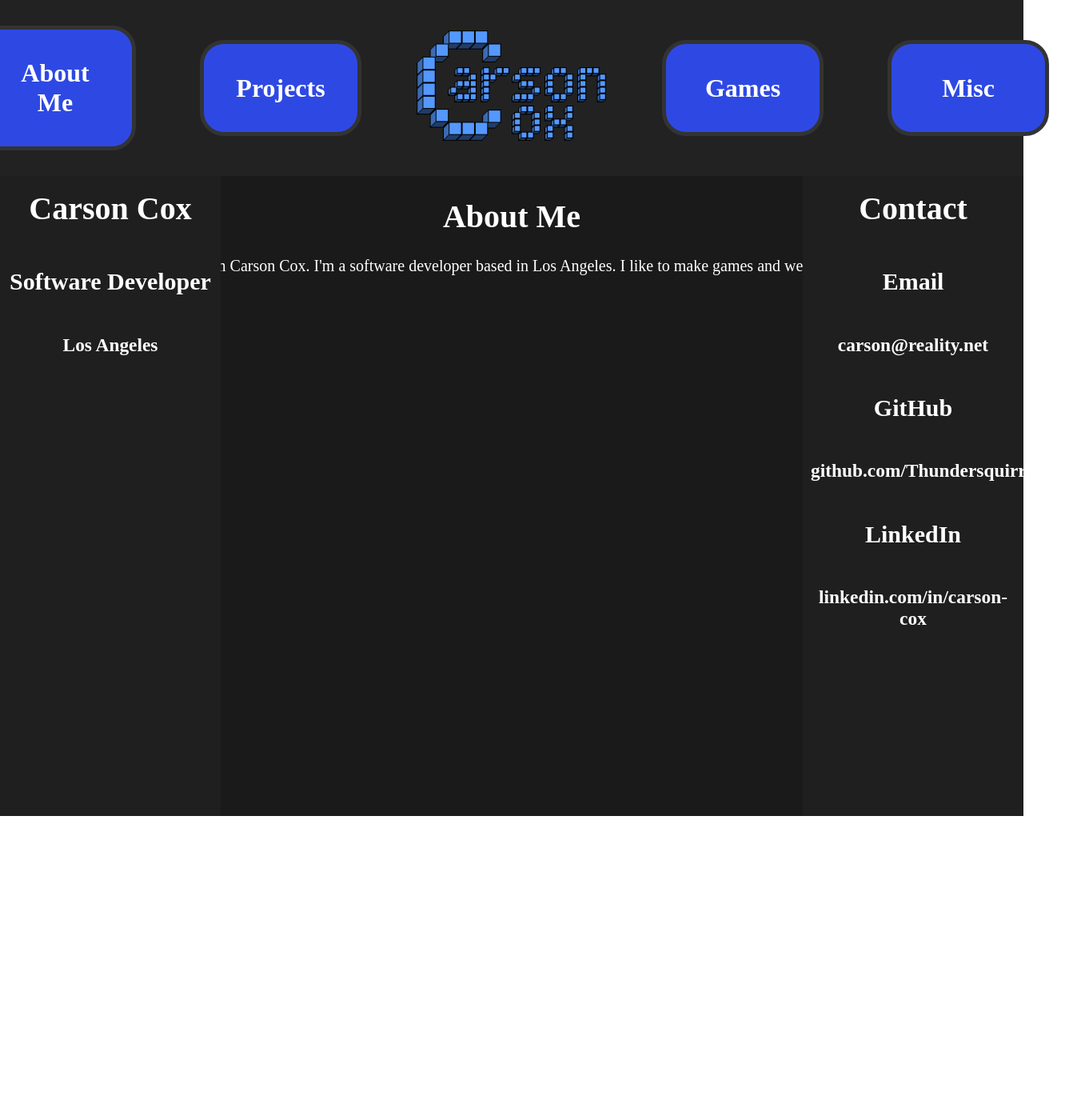
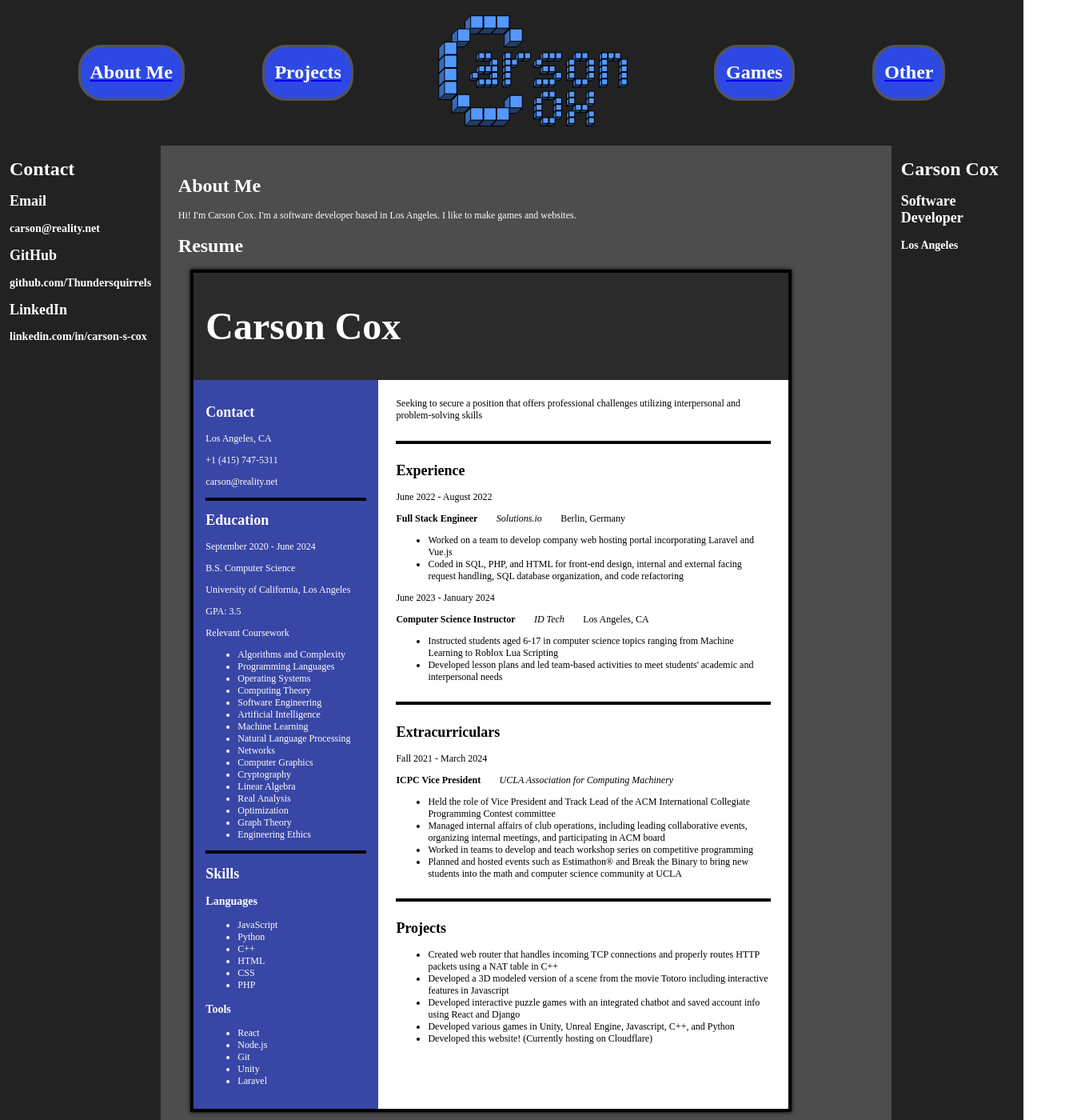
Before and after one commit to Thundersquirrels/carsonwebsite, a React (Create React App) app: page /about in a window 1280 px wide. Shown: the top 1400 px of the page at 80% size, 1352 px wide, since content can reach past the window. Before the commit the page ends 1020 px from the top, so only its background shows below. Built offline with nearby package versions, Linux system fonts and the light colour scheme.

Commit message:
All around layout improvements

```diff
--- a/src/App.js
+++ b/src/App.js
@@ -4,7 +4,7 @@ import HomePage from './Pages/HomePage';
 import AboutPage from './Pages/AboutPage';
 import GamesPage from './Pages/GamesPage';
 import ProjectsPage from './Pages/ProjectsPage';
-import MiscPage from './Pages/MiscPage';
+import OtherPage from './Pages/OtherPage';
 
 function App() {
     return (
@@ -13,7 +13,7 @@ function App() {
             <Route path="/about" element={<AboutPage />} />
             <Route path="/games" element={<GamesPage />} />
             <Route path="/projects" element={<ProjectsPage />} />
-            <Route path="/misc" element={<MiscPage />} />
+            <Route path="/other" element={<OtherPage />} />
         </Routes>
     );
 }
--- a/src/Misc/BouncingBlockScreen/BlockScreen.css
+++ b/src/Misc/BouncingBlockScreen/BlockScreen.css
@@ -9,8 +9,8 @@
 
 #TestScreen {
   position: relative;
-  height: 80vh;
-  width: 80vw;
+  width: 80%;
+  height: 50vw;
 }
 
 #Testgrid {
--- /dev/null
+++ b/src/Pages/AboutPage.css
@@ -0,0 +1,56 @@
+#Content {
+    color: white;
+    padding: 1%;
+}
+
+#Resume {
+    width: 90%;
+}
+
+#ResumeBox {
+    border: 4px solid #000000;
+    box-shadow: 0 0 5px #000000;
+    margin: 2%;
+}
+
+#Header {
+    background-color: #2b2b2b;
+    color: white;
+    padding: 1% 2%;
+    font-size: 2em;
+}
+
+#Main {
+    background-color: #4d4d4d;
+    display: flex;
+    width: 100%;
+    font-size: 1em;
+}
+
+#LeftColumn {
+    background-color: #3846a5;
+    color: white;
+    width: 30%;
+    padding: 2%;
+}
+
+#RightColumn {
+    background-color: #ffffff;
+    width: 70%;
+    padding: 3%;
+    color: black;
+}
+
+hr {
+    border: none;
+    border-top: 4px solid #000000; /* You can change the color */
+    margin: 5% 0;
+}
+
+.subtitle{
+    display: flex;
+}
+
+.subtitle > * {
+    margin: 0 5% 0 0;
+}
--- a/src/Pages/AboutPage.js
+++ b/src/Pages/AboutPage.js
@@ -1,16 +1,144 @@
 import React from 'react';
 import HUD from './HUD';
+import "./AboutPage.css";
 
-const content = (
-  <div>
+const Content = () => (
+  <div id="Content">
     <h1>About Me</h1>
     <p>Hi! I'm Carson Cox. I'm a software developer based in Los Angeles. I like to make games and websites.</p>
+    <Resume />
   </div>
 );
 
-function AboutPage() {
+const Resume = () => (
+  <div id="Resume">
+    <h1>Resume</h1>
+    <div id="ResumeBox">
+      <div id="Header">
+        <h1>Carson Cox</h1>
+      </div>
+      <div id="Main">
+        <div id="LeftColumn">
+          <div id="Contact">
+            <h2>Contact</h2>
+            <p>Los Angeles, CA</p>
+            <p>+1 (415) 747-5311</p>
+            <p>carson@reality.net</p>
+          </div>
+          <hr />
+          <div id="Education">
+            <h2>Education</h2>
+            <p>September 2020 - June 2024</p>
+            <p>B.S. Computer Science</p>
+            <p>University of California, Los Angeles</p>
+            <p>GPA: 3.5</p>
+            <p>Relevant Coursework</p>
+            <ul>
+              <li>Algorithms and Complexity</li>
+              <li>Programming Languages</li>
+              <li>Operating Systems</li>
+              <li>Computing Theory</li>
+              <li>Software Engineering</li>
+              <li>Artificial Intelligence</li>
+              <li>Machine Learning</li>
+              <li>Natural Language Processing</li>
+              <li>Networks</li>
+              <li>Computer Graphics</li>
+              <li>Cryptography</li>
+              <li>Linear Algebra</li>
+              <li>Real Analysis</li>
+              <li>Optimization</li>
+              <li>Graph Theory</li>
+              <li>Engineering Ethics</li>
+            </ul>
+          </div>
+          <hr />
+          <div id="Skills">
+            <h2>Skills</h2>
+            <h3>Languages</h3>
+            <ul>
+              <li>JavaScript</li>
+              <li>Python</li>
+              <li>C++</li>
+              <li>HTML</li>
+              <li>CSS</li>
+              <li>PHP</li>
+            </ul>
+            <h3>Tools</h3>
+            <ul>
+              <li>React</li>
+              <li>Node.js</li>
+              <li>Git</li>
+              <li>Unity</li>
+              <li>Laravel</li>
+            </ul>
+          </div>
+        </div>
+        <div id="RightColumn">
+          <div id="Summary">
+            Seeking to secure a position that offers professional challenges utilizing interpersonal and problem-solving skills
+          </div>
+          <hr />
+          <div id="Experience">
+            <h2>Experience</h2>
+            <p>June 2022 - August 2022</p>
+            <div className="subtitle">
+              <strong>Full Stack Engineer</strong>
+              <em>Solutions.io</em>
+              <p>Berlin, Germany</p>
+            </div>
+            <ul>
+              <li>Worked on a team to develop company web hosting portal incorporating Laravel and Vue.js</li>
+              <li>Coded in SQL, PHP, and HTML for front-end design, internal and external facing request handling, SQL database organization, and code refactoring</li>
+            </ul>
+            <p>June 2023 - January 2024</p>
+            <div className="subtitle">
+              <strong>Computer Science Instructor</strong>
+              <em>ID Tech</em>
+              <p>Los Angeles, CA</p>
+            </div>
+            <ul>
+              <li>Instructed students aged 6-17 in computer science topics ranging from Machine Learning to Roblox Lua Scripting</li>
+              <li>Developed lesson plans and led team-based activities to meet students' academic and interpersonal needs</li>
+            </ul>
+          </div>
+          <hr />
+          <div id="Extracurriculars">
+            <h2>Extracurriculars</h2>
+            <p>Fall 2021 - March 2024</p>
+            <div className="subtitle">
+              <strong>ICPC Vice President</strong>
+              <em>UCLA Association for Computing Machinery</em>
+            </div>
+            <ul>
+              <li>Held the role of Vice President and Track Lead of the ACM International Collegiate Programming Contest committee</li>
+              <li>Managed internal affairs of club operations, including leading collaborative events, organizing internal meetings, and participating in ACM board</li>
+              <li>Worked in teams to develop and teach workshop series on competitive programming</li>
+              <li>Planned and hosted events such as Estimathon® and Break the Binary to bring new students into the math and computer science community at UCLA</li>
+            </ul>
+          </div>
+          <hr />
+          <div id="Projects">
+            <h2>Projects</h2>
+            <ul>
+              <li>Created web router that handles incoming TCP connections and properly routes HTTP packets using a NAT table in C++</li>
+              <li>Developed a 3D modeled version of a scene from the movie Totoro including interactive features in Javascript</li>
+              <li>Developed interactive puzzle games with an integrated chatbot and saved account info using React and Django</li>
+              <li>Developed various games in Unity, Unreal Engine, Javascript, C++, and Python</li>
+              <li>Developed this website! (Currently hosting on Cloudflare)</li>
+            </ul>
+          </div>
+        </div>
+      </div>
+    </div>
+  </div>
+);
+
+const AboutPage = () => {
   return (
-    HUD({ content })
+    <HUD>
+      <Content />
+    </HUD>
   )
 };
 
--- a/src/Pages/GamesPage.js
+++ b/src/Pages/GamesPage.js
@@ -1,20 +1,33 @@
-import React from 'react';
+import React, { useRef, useState, useEffect } from 'react';
 import HUD from './HUD';
 import Chessboard from '../Games/Chess/Chessboard';
 // import DungeonCrawler from '../Games/DungeonCrawler/DungeonCrawler';
 
-const content = (
-  <div>
-    <h1>Games</h1>
-    <p>Here are some games I've made:</p>
-    {/* <DungeonCrawler /> */}
-    <Chessboard />
-  </div>
-);
+const Content = () => {
+  const parent = useRef(null);
+  const [squareSize, setSquareSize] = useState(0);
+
+  useEffect(() => {
+    if (parent.current) {
+      setSquareSize(parent.current.offsetWidth / 40);
+    }
+  }, []);
+
+  return (
+    <div id="GamesPage" ref={parent}>
+      <h1>Games</h1>
+      <p>Here are some games I've made:</p>
+      {/* <DungeonCrawler /> */}
+      <Chessboard squareSize={squareSize} style={{fontSize: '1em'}}/>
+    </div>
+  );
+};
 
 function GamesPage() {
   return (
-    HUD({ content })
+    <HUD>
+      <Content />
+    </HUD>
   )
 };
 
--- a/src/Pages/HUD.css
+++ b/src/Pages/HUD.css
@@ -1,51 +1,36 @@
 #HUD {
     background-color: #1a1a1a;
-    text-align: center;
-    color: white;
-    font-size: 20px;
-    margin: 0px;
-    border: 0px;
-    padding: 0px;
     display: flex;
     flex-direction: column;
-    width: 100vw;
-    min-height: 100vh;
-    z-index: 1;
+    font-size: 1.5vmin;
 }
 
 #TopBar {
     background-color: #222222;
-    text-align: center;
-    color: white;
-    height: 25vh;
-    padding: 10px;
-    margin: 0px;
-    font-size: 20px;
+    padding: 1em 0;
     display: flex;
-    justify-content: center;
+    justify-content: space-evenly;
     align-items: center;
-    z-index: 2;
+    width: 100%;
+}
+
+#NameLogoLink {
+    width: 20%;
 }
 
 #NameLogo {
-    width: 20vw;
-    margin: 5px 20px;
-    z-index: 3;
+    width: 100%;
 }
 
 .subpagebutton {
     background-color: #2e49e3;
     color: white;
-    padding: 15px 32px;
+    font-size: 1em;
+    padding: 0.2em 1em;
     text-align: center;
-    display: inline-block;
-    font-size: 16px;
-    margin: 10px 40px;
     cursor: pointer;
-    border-radius: 30px;
-    border: 5px solid #333;
-    width: 10vw;
-    z-index: 4;
+    border-radius: 2.5em;
+    border: 0.3em solid #545454;
 }
 
 .subpagebutton:hover {
@@ -54,43 +39,27 @@
 
 #Main {
     background-color: #1a1a1a;
-    width: 100vw;
-    min-height: 100vh;
-    color: white;
-    padding: 0px;
-    margin: 0px;
-    font-size: 20px;
-    z-index: 1;
+    display: flex;
+    justify-content: space-between;
+    width: 100%;
 }
 
 #HUDContent {
-    position: absolute;
-    width: 60vw;
-    left: 20vw;
-    display: flex;
-    flex-direction: column;
-    z-index: 1;
+    width: 100%;
 }
 
 .SideBar {
-    background-color: #1f1f1f;
-    position: absolute;
-    top: 25vh;
-    width: 20vw;
-    height: 100%;
+    background-color: #222222;
     color: white;
-    padding: 10px;
-    margin: 0px;
-    font-size: 20px;
-    display: flex;
-    flex-direction: column;
-    z-index: 2;
+    padding: 0 1em;
+    font-size: 1em;
 }
 
-#LeftSideBar {
-    left: 0px;
+#BottomBar {
+    background-color: #222222;
+    padding: 1em 0;
+    display: flex;
+    justify-content: space-evenly;
+    align-items: center;
+    width: 100%;
 }
-
-#RightSideBar {
-    right: 0px;
-}
--- a/src/Pages/HUD.js
+++ b/src/Pages/HUD.js
@@ -10,38 +10,47 @@ const SubpageButton = ({ title, link }) => {
       </div>
     </Link>
   )
-}
+};
 
-const HUD = ({ content }) => {
+const HUD = (props) => {
   return (
     <div id="HUD">
       <div id="TopBar">
         <SubpageButton title='About Me' link='/about' />
         <SubpageButton title='Projects' link='/projects' />
-        <Link to='/'>
+        <Link id="NameLogoLink" to='/'>
           <img id="NameLogo" src={'/Carson_Cox_Logo.png'} alt="Carson Cox"></img>
         </Link>
         <SubpageButton title='Games' link='/games' />
-        <SubpageButton title='Misc' link='/misc' />
+        <SubpageButton title='Other' link='/other' />
       </div>
       <div id="Main">
         <div id="LeftSideBar" className="SideBar">
-          <h1>Carson Cox</h1>
-          <h2>Software Developer</h2>
-          <h3>Los Angeles</h3>
-        </div>
-        <div id="Content">
-          {content}
-        </div>
-        <div id="RightSideBar" className="SideBar">
           <h1>Contact</h1>
           <h2>Email</h2>
           <h3>carson@reality.net</h3>
           <h2>GitHub</h2>
           <h3>github.com/Thundersquirrels</h3>
           <h2>LinkedIn</h2>
-          <h3>linkedin.com/in/carson-cox</h3>
+          <h3>linkedin.com/in/carson-s-cox</h3>
         </div>
+        <div id="Content">
+          {props.children}
+        </div>
+        <div id="RightSideBar" className="SideBar">
+          <h1>Carson Cox</h1>
+          <h2>Software Developer</h2>
+          <h3>Los Angeles</h3>
+        </div>
+      </div>
+      <div id="BottomBar">
+        <SubpageButton title='About Me' link='/about' />
+        <SubpageButton title='Projects' link='/projects' />
+        <Link id="NameLogoLink" to='/'>
+          <img id="NameLogo" src={'/Carson_Cox_Logo.png'} alt="Carson Cox"></img>
+        </Link>
+        <SubpageButton title='Games' link='/games' />
+        <SubpageButton title='Other' link='/other' />
       </div>
     </div>
   )
--- a/src/Pages/HomePage.js
+++ b/src/Pages/HomePage.js
@@ -1,7 +1,7 @@
 import React from 'react';
 import HUD from './HUD';
 
-const content = (
+const Content = () => (
   <div>
     <img src="/dying_emoji.gif" alt="Dying Emoji" style={{width: "50vw"}}></img>
   </div>
@@ -9,7 +9,9 @@ const content = (
 
 function HomePage() {
   return (
-    HUD({ content })
+    <HUD>
+      <Content />
+    </HUD>
   )
 };
 
--- a/src/Pages/MiscPage.js
+++ b/src/Pages/OtherPage.js
@@ -2,18 +2,20 @@ import React from 'react';
 import HUD from './HUD';
 import BlockScreen from '../Misc/BouncingBlockScreen/BlockScreen';
 
-const content = (
+const Content = () => (
   <div>
-    <h1>Misc</h1>
+    <h1>Other</h1>
     <p>Here are some miscellaneous things I've made:</p>
     <BlockScreen />
   </div>
 );
 
-function MiscPage() {
+function OtherPage() {
   return (
-    HUD({ content })
+    <HUD>
+      <Content />
+    </HUD>
   )
 };
 
-export default MiscPage;
+export default OtherPage;
--- a/src/Pages/ProjectsPage.js
+++ b/src/Pages/ProjectsPage.js
@@ -1,7 +1,7 @@
 import React from 'react';
 import HUD from './HUD';
 
-const content = (
+const Content = () => (
   <div>
     <h1>Projects</h1>
     <p>Here are some projects I've worked on:</p>
@@ -10,7 +10,9 @@ const content = (
 
 function ProjectsPage() {
   return (
-    HUD({ content })
+    <HUD>
+      <Content />
+    </HUD>
   )
 };
 
```
Also changed, not shown: src/Games/Chess/Chessboard.js (+14 -14 lines), src/Games/Chess/ValidateMove.js (+8 -31 lines).
